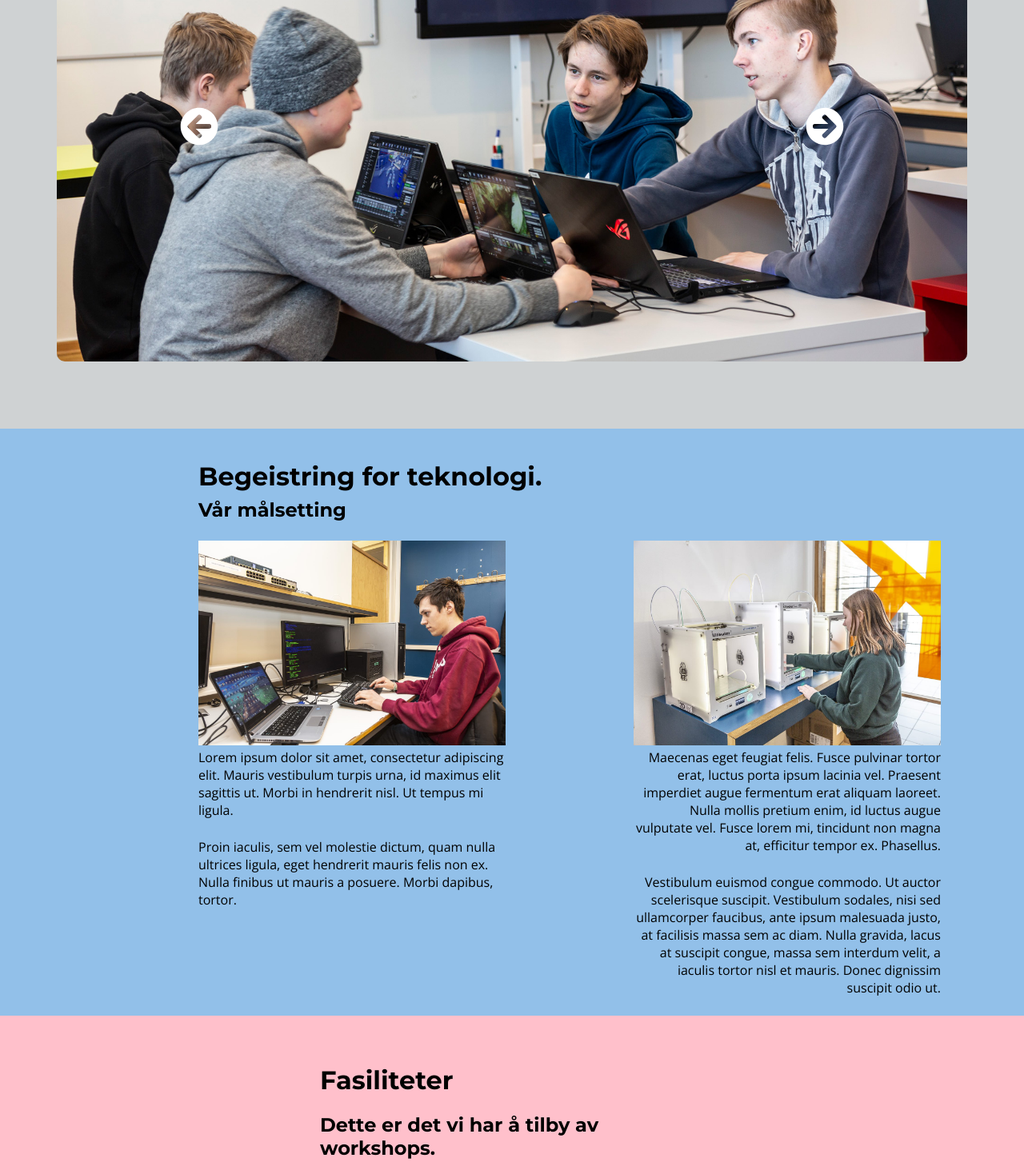
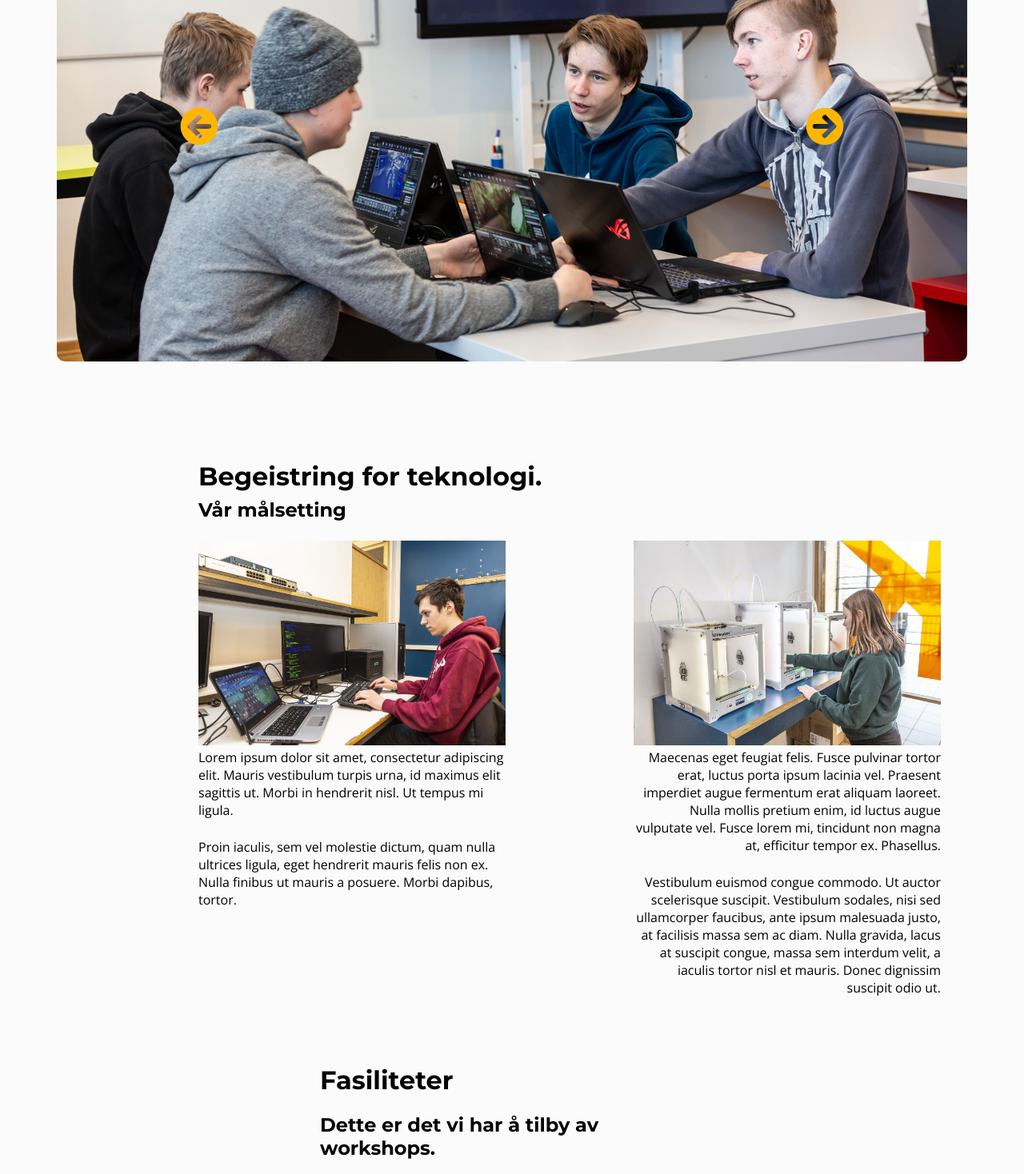
Before and after one commit to 3ddyBoi/ktf-landingsside, a React (Create React App) app: page / in a window 1280 px wide. Shown: the part 320-1788 px from the top of the page at 80% size. Built offline with nearby package versions, Linux system fonts and the light colour scheme.

Commit message:
Endret bakgrunnsfarge og slider knapper
Endret bakgrunnsfarge, da måtte jeg også endre fargen på sliderknappene.

```diff
--- a/src/App.css
+++ b/src/App.css
@@ -1,5 +1,6 @@
 body {
   background-color: #cfd2d3;
+  background-color: rgb(251, 251, 251);
 }
 
 h1 {
--- a/src/styles/begeistring.css
+++ b/src/styles/begeistring.css
@@ -1,7 +1,3 @@
-.begeistring {
-  background-color: #92c0e9;
-}
-
 .begeistring .overskrifter {
   margin: 10vh 0 0 31vh;
   padding: 5vh 0 0 0;
--- a/src/styles/fasiliteter.css
+++ b/src/styles/fasiliteter.css
@@ -1,6 +1,5 @@
 .fasiliteter {
   padding: 5vh 50vh;
-  background-color: pink;
 }
 
 .fasiliteter .grid {
--- a/src/styles/kontakt.css
+++ b/src/styles/kontakt.css
@@ -1,7 +1,3 @@
-.Kontakt {
-  background-color: #92c0e9;
-}
-
 .Kontakt .overskrifter {
   margin: 10vh 0 0 31vh;
   padding: 5vh 0 0 0;
--- a/src/styles/slider.css
+++ b/src/styles/slider.css
@@ -18,7 +18,7 @@
   top: 50%;
   right: 225px;
   font-size: 3rem;
-  color: #fff;
+  color: #ffb600;
   z-index: 10;
   cursor: pointer;
   user-select: none;
@@ -29,7 +29,7 @@
   top: 50%;
   left: 225px;
   font-size: 3rem;
-  color: #fff;
+  color: #ffb600;
   z-index: 10;
   cursor: pointer;
   user-select: none;
```
